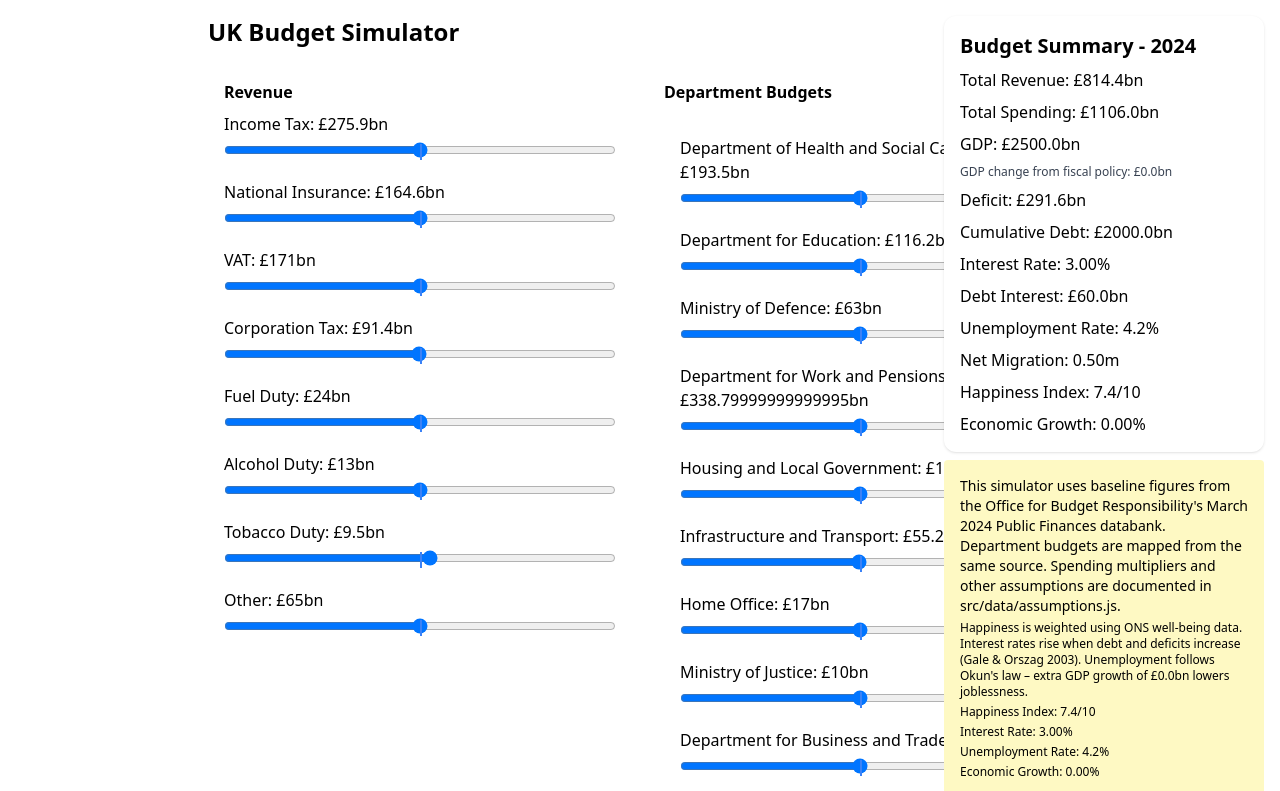
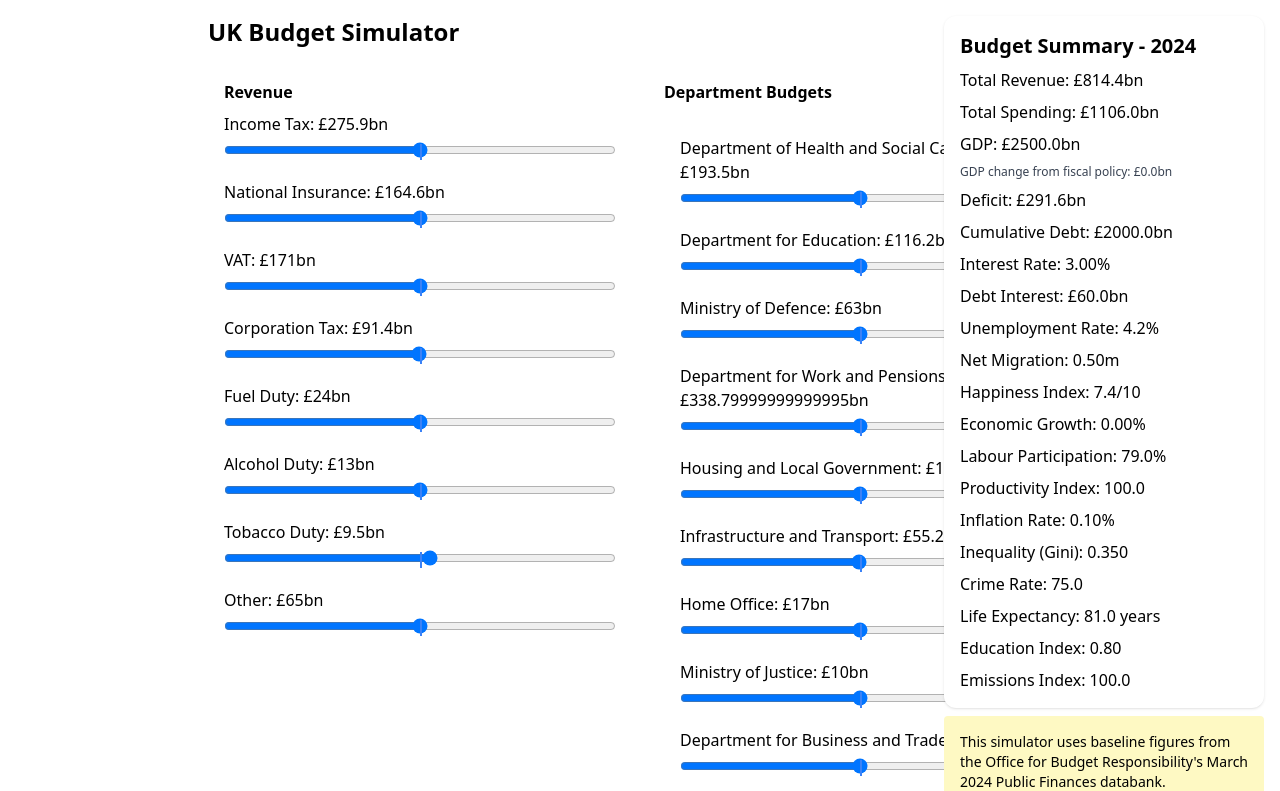
Before and after one commit to kevprice/fiscal-simulation-uk, a React (Vite) app: page / in a window 1280 px wide. Shown: the top 791 px of the page. Built offline with nearby package versions, Linux system fonts and the light colour scheme.

Commit message:
Add additional socio-economic metrics

```diff
--- a/src/components/OutputSummary.jsx
+++ b/src/components/OutputSummary.jsx
@@ -12,6 +12,16 @@ import {
 } from '../utils/economics';
 import { macroBaseline } from '../data/macroBaseline';
 import { calculateHappinessIndex } from '../utils/qualityOfLife';
+import {
+  getLabourParticipation,
+  getProductivity,
+  getInflationRate,
+  getInequality,
+  getCrimeRate,
+  getLifeExpectancy,
+  getEducationOutcome,
+  getEmissionsIndex,
+} from '../utils/additionalMetrics';
 
 const OutputSummary = ({ revenue, spending, debt, year, deficit, gdpGain }) => {
   const totalRevenue = getTotalRevenue(revenue);
@@ -30,6 +40,14 @@ const OutputSummary = ({ revenue, spending, debt, year, deficit, gdpGain }) => {
     macroBaseline.gdp
   );
   const happiness = calculateHappinessIndex(spending);
+  const participation = getLabourParticipation(spending);
+  const productivity = getProductivity(spending);
+  const inflation = getInflationRate(balance, gdpGain || 0);
+  const inequality = getInequality(spending, revenue);
+  const crime = getCrimeRate(unemployment, inequality, spending);
+  const lifeExpectancy = getLifeExpectancy(spending);
+  const educationIndex = getEducationOutcome(spending);
+  const emissions = getEmissionsIndex(spending, revenue);
   const gdp = macroBaseline.gdp + (gdpGain || 0);
   const growthRate = ((gdpGain || 0) / macroBaseline.gdp) * 100;
 
@@ -56,6 +74,14 @@ const OutputSummary = ({ revenue, spending, debt, year, deficit, gdpGain }) => {
       <p>Net Migration: {migration.toFixed(2)}m</p>
       <p>Happiness Index: {happiness}/10</p>
       <p>Economic Growth: {growthRate.toFixed(2)}%</p>
+      <p>Labour Participation: {participation.toFixed(1)}%</p>
+      <p>Productivity Index: {productivity.toFixed(1)}</p>
+      <p>Inflation Rate: {(inflation * 100).toFixed(2)}%</p>
+      <p>Inequality (Gini): {inequality.toFixed(3)}</p>
+      <p>Crime Rate: {crime.toFixed(1)}</p>
+      <p>Life Expectancy: {lifeExpectancy.toFixed(1)} years</p>
+      <p>Education Index: {educationIndex.toFixed(2)}</p>
+      <p>Emissions Index: {emissions.toFixed(1)}</p>
     </div>
   );
 };
--- /dev/null
+++ b/src/data/additionalBaseline.js
@@ -0,0 +1,10 @@
+export const additionalBaseline = {
+  labourParticipation: 79.0, // % of working-age population
+  productivity: 100, // index
+  inflation: 0.03, // 3%
+  gini: 0.35,
+  crimeRate: 75, // incidents per 1000 population (index)
+  lifeExpectancy: 81, // years
+  educationIndex: 0.8, // index 0-1
+  emissionsIndex: 100, // index
+};
--- /dev/null
+++ b/src/utils/additionalMetrics.js
@@ -0,0 +1,87 @@
+import { spendingBaseline, revenueBaseline } from '../data/fiscalBaseline';
+import { additionalBaseline } from '../data/additionalBaseline';
+import { macroBaseline } from '../data/macroBaseline';
+
+export function getLabourParticipation(spending) {
+  const extraHealth = spending.health - spendingBaseline.health;
+  const extraEducation = spending.education - spendingBaseline.education;
+  const extraPensions = spending.pensions - spendingBaseline.pensions;
+  const rate =
+    additionalBaseline.labourParticipation +
+    0.02 * extraHealth +
+    0.015 * extraEducation -
+    0.01 * extraPensions;
+  return +rate.toFixed(2);
+}
+
+export function getProductivity(spending) {
+  const extraInfra = spending.infrastructure - spendingBaseline.infrastructure;
+  const extraScience = spending.science - spendingBaseline.science;
+  const extraEducation = spending.education - spendingBaseline.education;
+  const index =
+    additionalBaseline.productivity +
+    0.1 * extraInfra +
+    0.1 * extraScience +
+    0.05 * extraEducation;
+  return +index.toFixed(2);
+}
+
+export function getInflationRate(deficit, gdpGain) {
+  const rate =
+    additionalBaseline.inflation +
+    deficit * 0.0001 +
+    gdpGain * 0.00005;
+  return +rate.toFixed(3);
+}
+
+export function getInequality(spending, revenue) {
+  const extraWelfare =
+    (spending.unemployment - spendingBaseline.unemployment) +
+    (spending.housingSupport - spendingBaseline.housingSupport);
+  const vatChange = revenue.vat - revenueBaseline.vat;
+  const rate =
+    additionalBaseline.gini -
+    0.0005 * extraWelfare +
+    0.0001 * vatChange;
+  return +rate.toFixed(3);
+}
+
+export function getCrimeRate(unemploymentRate, inequality, spending) {
+  const extraPolicing = spending.homeOffice - spendingBaseline.homeOffice;
+  const rate =
+    additionalBaseline.crimeRate +
+    (unemploymentRate - macroBaseline.unemploymentRate) * 2 +
+    (inequality - additionalBaseline.gini) * 100 -
+    0.1 * extraPolicing;
+  return +rate.toFixed(1);
+}
+
+export function getLifeExpectancy(spending) {
+  const extraHealth = spending.health - spendingBaseline.health;
+  const extraEnvironment = spending.environment - spendingBaseline.environment;
+  const expectancy =
+    additionalBaseline.lifeExpectancy +
+    0.02 * extraHealth +
+    0.01 * extraEnvironment;
+  return +expectancy.toFixed(2);
+}
+
+export function getEducationOutcome(spending) {
+  const extraEducation = spending.education - spendingBaseline.education;
+  const extraScience = spending.science - spendingBaseline.science;
+  const index =
+    additionalBaseline.educationIndex +
+    0.05 * extraEducation +
+    0.02 * extraScience;
+  return +index.toFixed(3);
+}
+
+export function getEmissionsIndex(spending, revenue) {
+  const extraEnvironment = spending.environment - spendingBaseline.environment;
+  const fuelDutyChange = revenue.fuelDuty - revenueBaseline.fuelDuty;
+  const index =
+    additionalBaseline.emissionsIndex -
+    0.05 * extraEnvironment -
+    0.02 * fuelDutyChange;
+  return +index.toFixed(1);
+}
```
